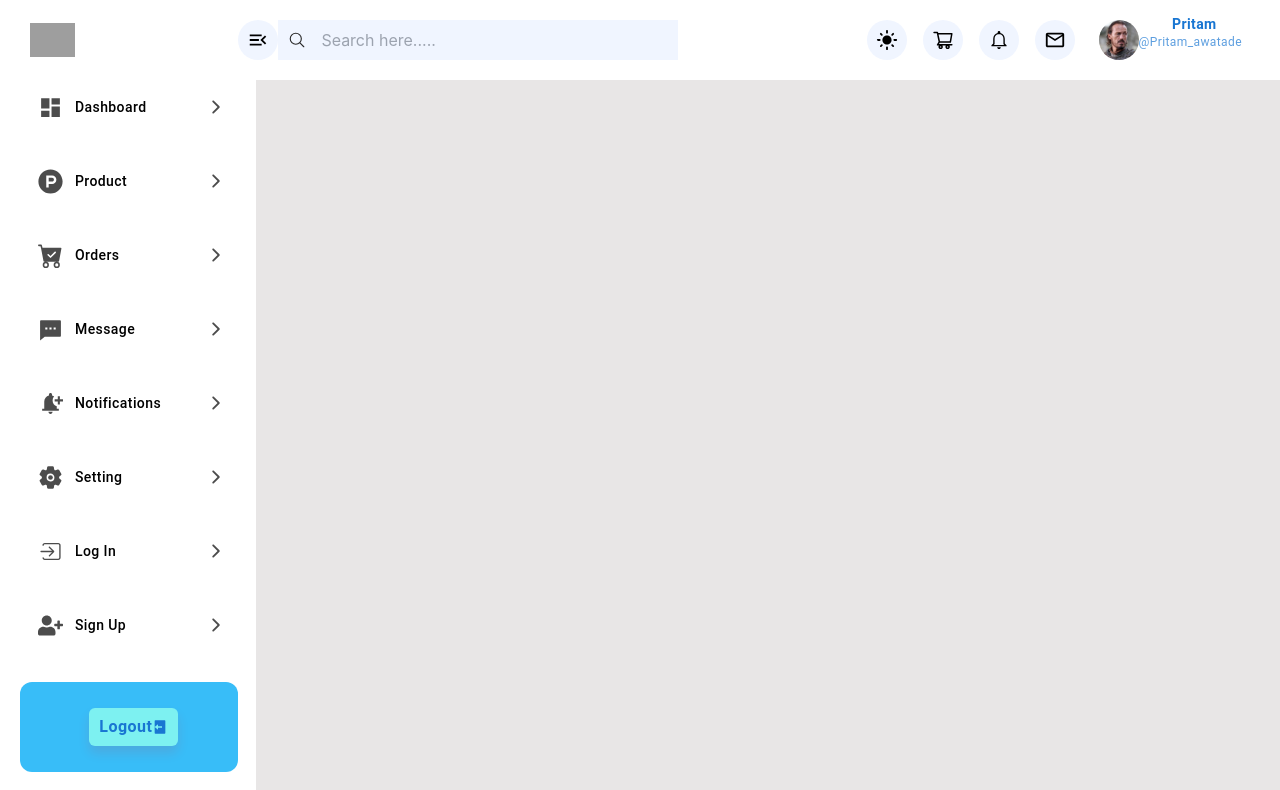
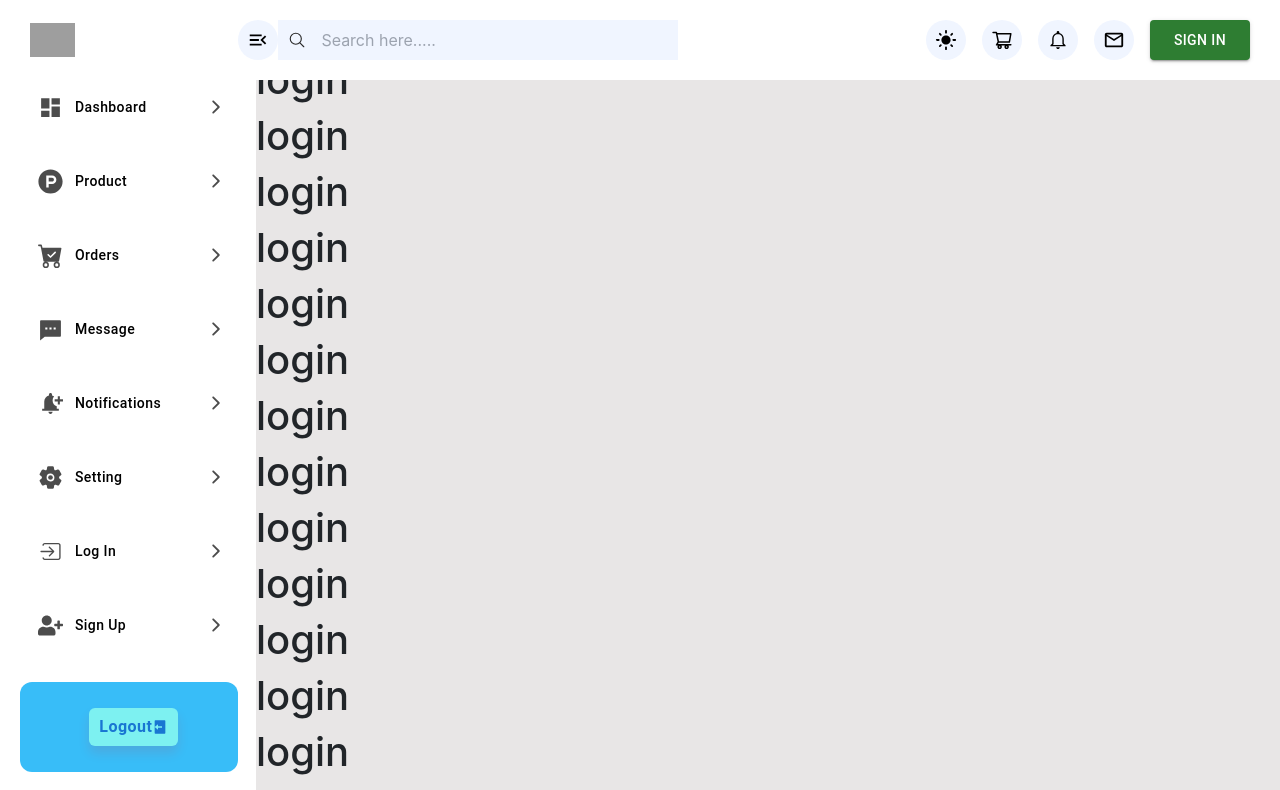
Before and after one commit to Pritamawatade/SELLFY_MERN, a React (Create React App) app in the folder admin/: page /login in a window 1280 px wide. Shown: the top 790 px of the page. Built offline with nearby package versions, Linux system fonts and the light colour scheme; grey boxes are pictures that could not be loaded; a web font is replaced by a local one.

Commit message:
started signin

```diff
--- a/admin/src/App.js
+++ b/admin/src/App.js
@@ -5,6 +5,7 @@ import "bootstrap/dist/css/bootstrap.min.css";
 import Header from "./component/Header";
 import Sidebar from "./component/Sidebar";
 import { createContext, useContext, useState } from "react";
+import Login from "./pages/Login";
 
 const myContext = createContext();
 function App() {
@@ -28,6 +29,7 @@ function App() {
             <Routes>
               <Route path="/" exact={true} element={<Dashboard />} />
               <Route path="/dashboard" exact={true} element={<Dashboard />} />
+              <Route path="/login" exact={true} element={<Login />} />
             </Routes>
           </div>
         </div>
--- a/admin/src/component/Header/index.js
+++ b/admin/src/component/Header/index.js
@@ -23,7 +23,7 @@ import { myContext } from "../../App";
 const Header = () => {
 
   const context = useContext(myContext);
-  const [isLogged, setIsLoggedIn] = useState(true);
+  const [isLogged, setIsLoggedIn] = useState(false);
 
   const [anchorEl, setAnchorEl] = React.useState(false);
   const [isOpenNotificationDrop, setisOpenNotificationDrop] =
@@ -302,6 +302,7 @@ const Header = () => {
               {
                 isLogged === true ?
 
+                // my account section
             <div className="myAccWrapper">
             <Button
               className="myAcc d-flex align-items-center"
@@ -381,7 +382,7 @@ const Header = () => {
                 Logout
               </MenuItem>
             </Menu>
-          </div> : <Button>Sign in</Button>
+          </div> : <Button  variant="contained" color="success" className="bg-sky-500 hover:bg-sky-700 text-white font-bold py-2 px-4 rounded">Sign in</Button>
               }
 
           </div>
--- /dev/null
+++ b/admin/src/pages/Login/index.js
@@ -0,0 +1,26 @@
+
+
+const Login = () =>{
+    return(
+        <div className="loginsection">
+            <h1>login</h1>
+            <h1>login</h1>
+            <h1>login</h1>
+            <h1>login</h1>
+            <h1>login</h1>
+            <h1>login</h1>
+            <h1>login</h1>
+            <h1>login</h1>
+            <h1>login</h1>
+            <h1>login</h1>
+            <h1>login</h1>
+            <h1>login</h1>
+            <h1>login</h1>
+            <h1>login</h1>
+            <h1>login</h1>
+            <h1>login</h1>
+            <h1>login</h1>
+        </div>
+    )
+}
+export default Login
```
